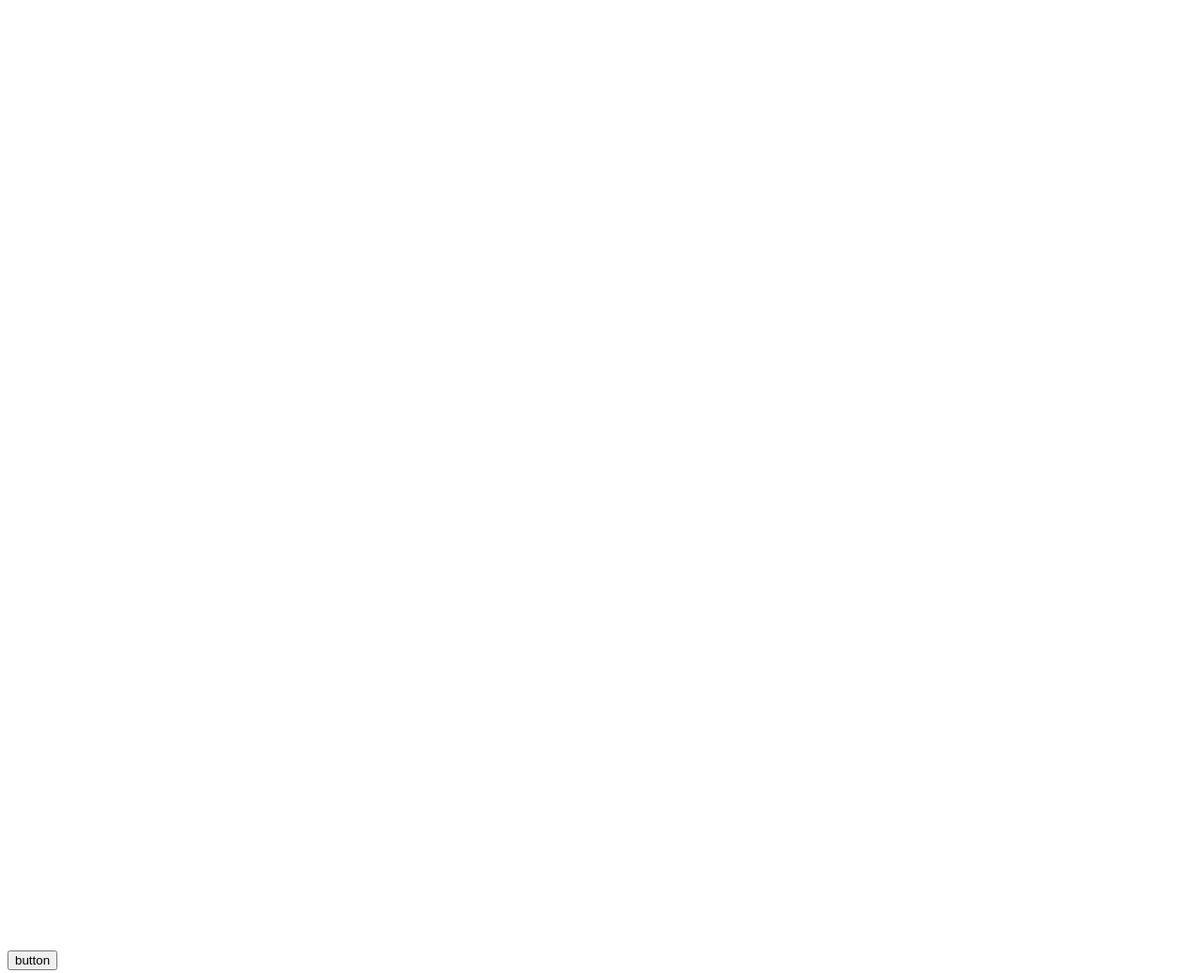
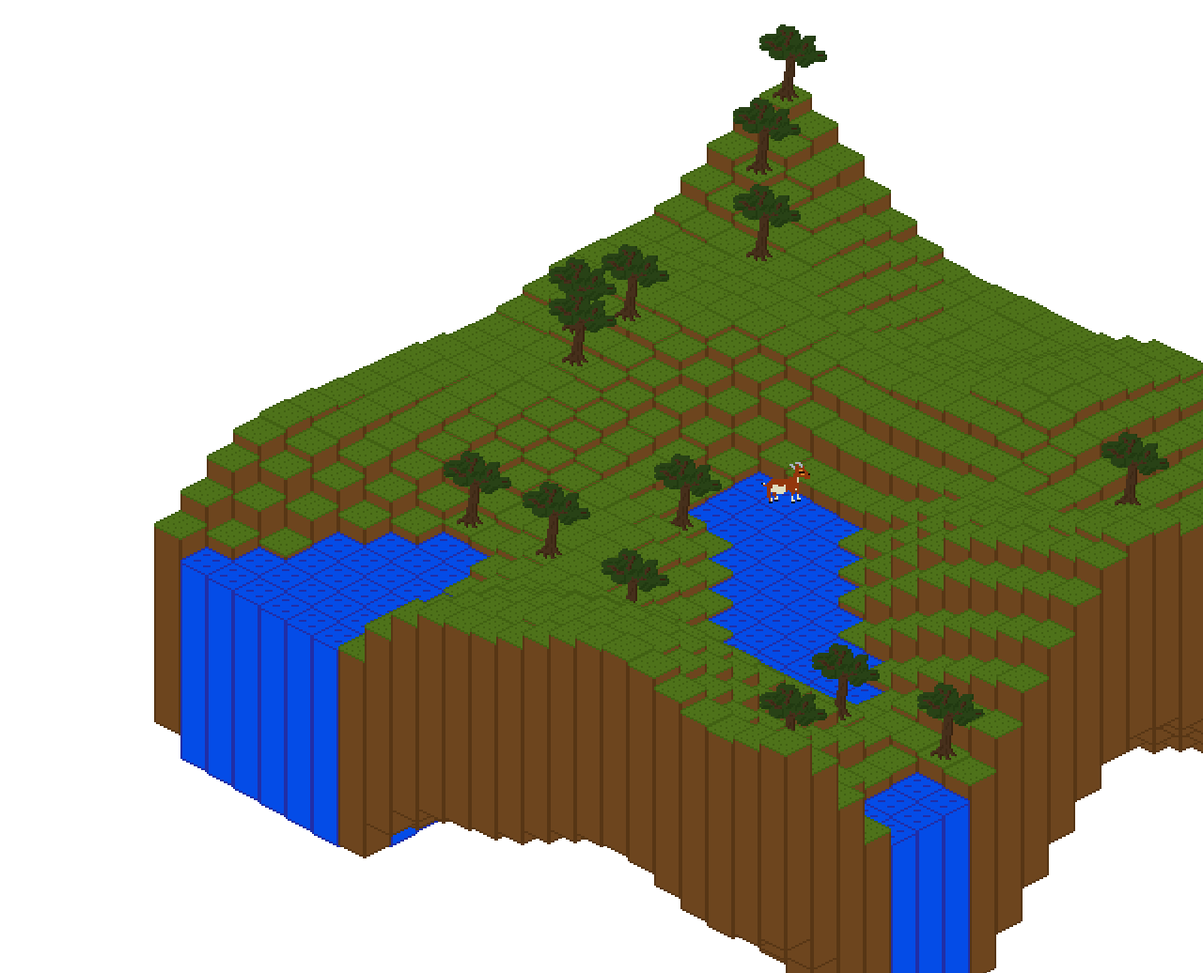
Before and after one commit to JosephSullivan256/isometric-terrain, a website built with webpack: page dist/index.html in a window 1280 px wide. Shown: the top 1036 px of the page at 94% size. Built offline with nearby package versions, Linux system fonts and the light colour scheme; animation ran at ten frames a second.

Commit message:
added water

```diff
--- a/src/goat.js
+++ b/src/goat.js
@@ -10,7 +10,14 @@ export default class Goat{
 		this.goat.src = goat_src;
 
 		this.drawer = drawer;
-		console.log(this.map.z(this.r, this.c));
+		this.register();
+	}
+
+	unregister(){
+		this.drawer.remove_drawable(this.map.z(this.r, this.c));
+	}
+
+	register(){
 		this.drawer.add_drawable(
 			this.map.z(this.r, this.c),
 			{
@@ -19,9 +26,19 @@ export default class Goat{
 		);
 	}
 
+	update(){
+
+	}
+
+	move_to(r,c){
+		this.unregister();
+		this.r = r;
+		this.c = c;
+		this.register();
+	}
+
 	draw(ctx){
 		let [x, y] = this.map.xy(this.r, this.c);
-		console.log('goat: ' + x + ", " + y);
 		ctx.drawImage(this.goat, x*28, y*16 - 19 + this.map.get_height(this.r, this.c));
 	}
 }
--- a/src/main.js
+++ b/src/main.js
@@ -10,6 +10,8 @@ window.addEventListener("load", ()=>{
 
 class Main {
 	constructor() {
+		window.main = this;
+
 		// time stuff
 		this.current_time = Date.now();
 		this.old_time = this.current_time;
@@ -21,15 +23,14 @@ class Main {
 		window.addEventListener("mousemove", (e)=>{this.mousemove(e)});
 		window.addEventListener("mouseup", (e)=>{this.mouseup(e)});
 		window.addEventListener("dblclick", (e)=>{this.dblclick(e)});
-		document.getElementById("button").addEventListener("click", (e)=>{
-			e.changeState = true;
-			this.event_queue.push([e,"button"]);
+		document.getElementById("generate").addEventListener("click", (e)=>{
+			this.event_queue.push([e,"generate"]);
 		});
 
 		// canvas stuff
 		this.canvas = document.getElementById("canvas");
 		this.canvas.width = 1600;
-		this.canvas.height= 1000;
+		this.canvas.height= 1200;
 		this.ctx = this.canvas.getContext("2d");
 		this.ctx.imageSmoothingEnabled= false;
 		this.mat = this.ctx.getTransform();
@@ -56,11 +57,11 @@ class Main {
 		// restore to default transformations (I do this now so that the matrix for the canvas is good)
 		this.ctx.restore();
 
-		//window.requestAnimationFrame(()=>this.step());
+		window.requestAnimationFrame(()=>this.step());
 	}
 
 	update() {
-
+		this.map.update(this.event_queue);
 
 		// even though we clear the event queue here anyways, do make an effort to pop events
 		// off when reacting to them, so that events aren't accepted by multiple things
@@ -80,7 +81,7 @@ class Main {
 
 		this.mat = this.ctx.getTransform();
 
-		this.ctx.translate(800, -200);
+		this.ctx.translate(800, 150);
 		this.ctx.scale(2.0,2.0);
 
 		// draw things
--- a/src/map.js
+++ b/src/map.js
@@ -1,5 +1,6 @@
 import grass_tile_src from "./assets/grassTileTall.png";
 import tree_tile_src from "./assets/treeTileTall.png";
+import water_tile_src from "./assets/waterTileTall.png";
 import { blur } from "./num";
 
 function choose_random_index(frequencies, total){
@@ -18,8 +19,18 @@ export default class TileMap {
 	constructor(n) {
 		this.n = n;
 
-		this.init_height_map();
-		this.init_tile_map();
+		this.genereate_terrain();
+	}
+
+	update(event_queue){
+		let i = event_queue.length;
+		while(i--){
+			let [e, name] = event_queue[i];
+			if(name === "generate"){
+				this.genereate_terrain();
+				event_queue.splice(i, 1);
+			}
+		}
 	}
 
 	register_with_drawer(renderer){
@@ -34,12 +45,32 @@ export default class TileMap {
 		}
 	}
 
+	genereate_terrain(){
+		this.init_tile_map();
+		this.init_height_map();
+	}
+
 	init_height_map(){
+		// set random heights
 		this.height_map = this.empty_array();
 		for(let r = 0; r < this.n; r++){ for(let c = 0; c < this.n; c++){
-			this.height_map[r][c] = 240.0*Math.random();
+			let range = 480.0;
+			this.height_map[r][c] = range*(Math.random()-0.5);
 		}}
-		this.height_map = blur(this.height_map, this.n, this.n, 5);
+		// blur the noise
+		//this.height_map = blur(this.height_map, this.n, this.n, 9);
+		this.height_map = blur(this.height_map, this.n, this.n, 3);
+		this.height_map = blur(this.height_map, this.n, this.n, 3);
+		this.height_map = blur(this.height_map, this.n, this.n, 3);
+
+		// set water level
+		let water_level = 20.0;
+		for(let r = 0; r < this.n; r++){ for(let c = 0; c < this.n; c++){
+			if(this.height_map[r][c] > water_level){
+				this.height_map[r][c] = water_level;
+				this.tile_map[r][c] = 2;
+			}
+		}}
 	}
 
 	init_tile_map(){
@@ -49,6 +80,9 @@ export default class TileMap {
 		let tree_tile = new Image();
 		tree_tile.src = tree_tile_src;
 
+		let water_tile = new Image();
+		water_tile.src = water_tile_src;
+
 		this.tiles = [
 			{
 				image: grass_tile,
@@ -57,6 +91,10 @@ export default class TileMap {
 			{
 				image: tree_tile,
 				offset: [-14,-36]
+			},
+			{
+				image: water_tile,
+				offset: [0, 0]
 			}
 		];
 
```
Also changed, not shown: dist/b25ce746790d4d70d368.png (added), dist/bundle.js, dist/index.html, src/assets/waterTileTall.png (added).
